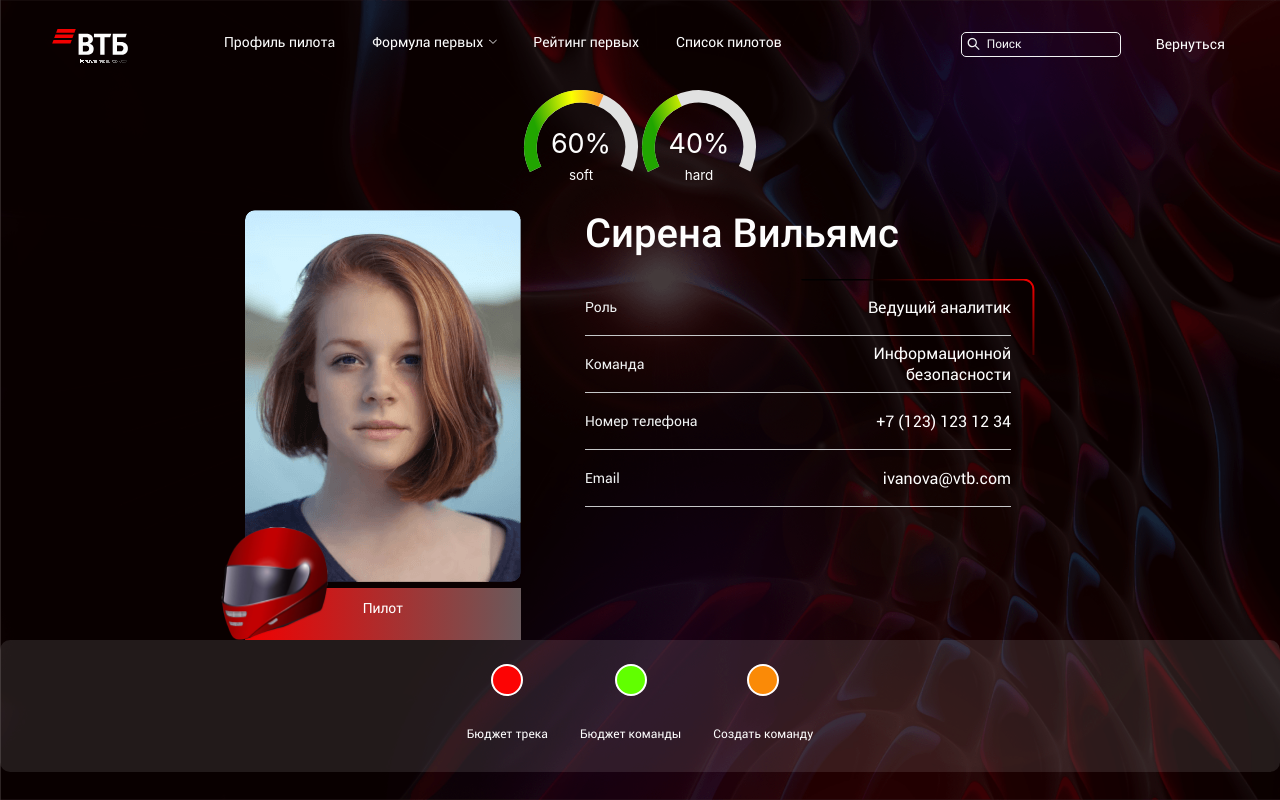
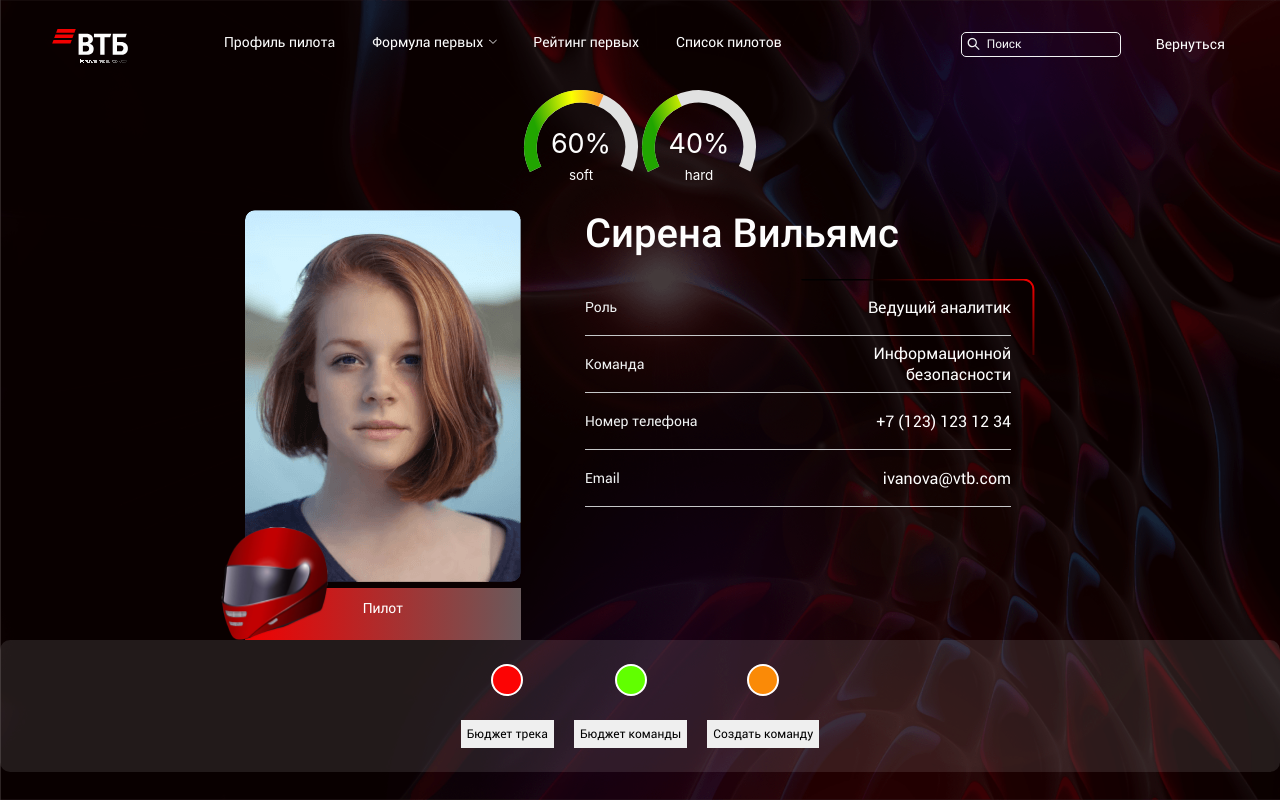
Before and after one commit to insomniac-bear/more.tech, a React (Create React App) app in the folder client/: page / in a window 1280 px wide. Built offline with nearby package versions, Linux system fonts and the light colour scheme.

Commit message:
feat: complit control panel

```diff
--- a/client/src/components/ControlPanel/ControlPanel.tsx
+++ b/client/src/components/ControlPanel/ControlPanel.tsx
@@ -5,9 +5,9 @@ import { IControlPanelProps } from './ControlPanel.props';
 
 const ControlPanel: FC<IControlPanelProps> = ({ className = '', ...props }) => (
   <div className={`${styles.container} ${className}`} {...props}>
-    <ControlItem buttonLabel="Бюджет трека" identifierColor="red" />
-    <ControlItem buttonLabel="Бюджет команды" identifierColor="green" />
-    <ControlItem buttonLabel="Создать команду" identifierColor="yellow" />
+    <ControlItem buttonLabel="Бюджет трека" identifierColor="red" onClick={() => {}} />
+    <ControlItem buttonLabel="Бюджет команды" identifierColor="green" onClick={() => {}} />
+    <ControlItem buttonLabel="Создать команду" identifierColor="yellow" onClick={() => {}} />
   </div>
 );
 
--- a/client/src/components/ControlPanel/components/ControlItem/ControlItem.module.css
+++ b/client/src/components/ControlPanel/components/ControlItem/ControlItem.module.css
@@ -28,11 +28,8 @@
   font-size: 0.75rem;
   line-height: 1rem;
   box-sizing: border-box;
-  background-color: transparent;
-  border-radius: 10px;
   border: none;
   padding: 6px;
-  color: var(--grey-100);
   cursor: pointer;
   transition: color 0.3s linear;
 }
--- a/client/src/components/ControlPanel/components/ControlItem/ControlItem.props.ts
+++ b/client/src/components/ControlPanel/components/ControlItem/ControlItem.props.ts
@@ -3,4 +3,5 @@ import { DetailedHTMLProps, HTMLAttributes } from 'react';
 export interface IControlItemProps extends DetailedHTMLProps<HTMLAttributes<HTMLDivElement>, HTMLDivElement> {
   buttonLabel: string;
   identifierColor: 'red' | 'yellow' | 'green';
+  onClick: () => void;
 }
```
